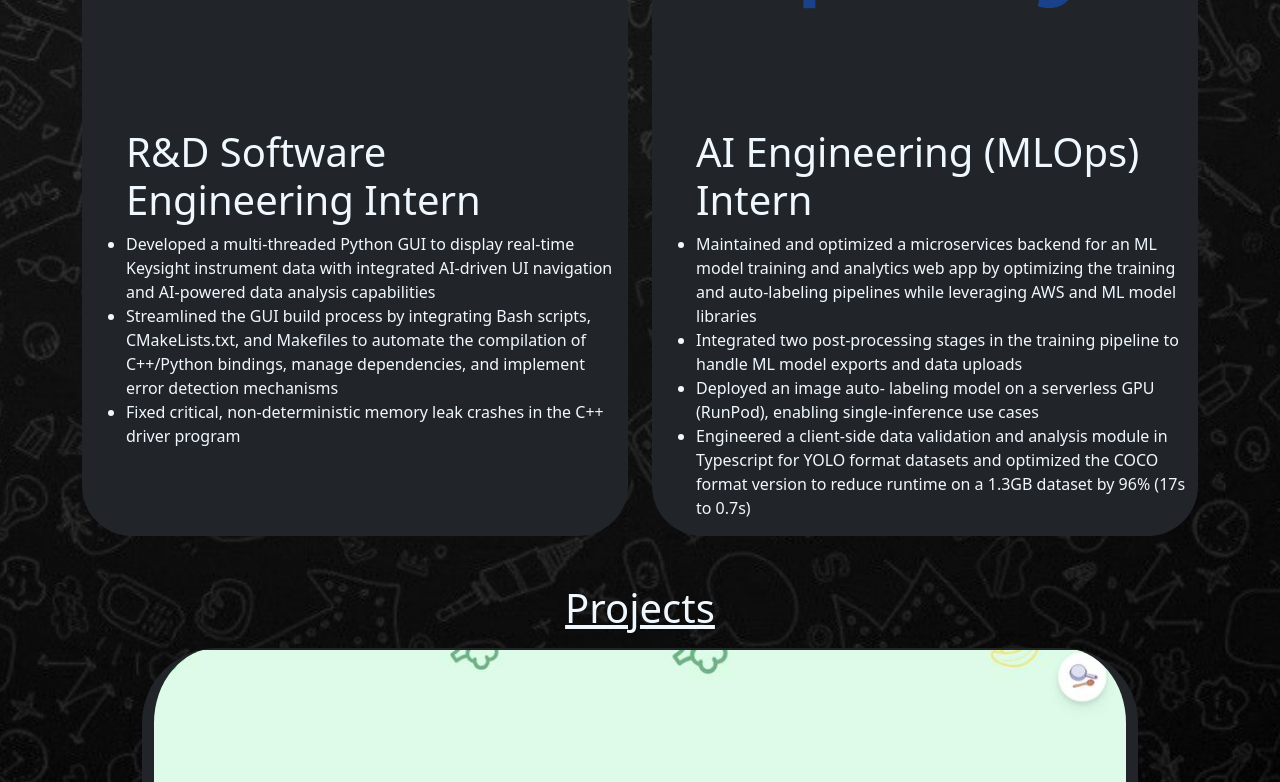
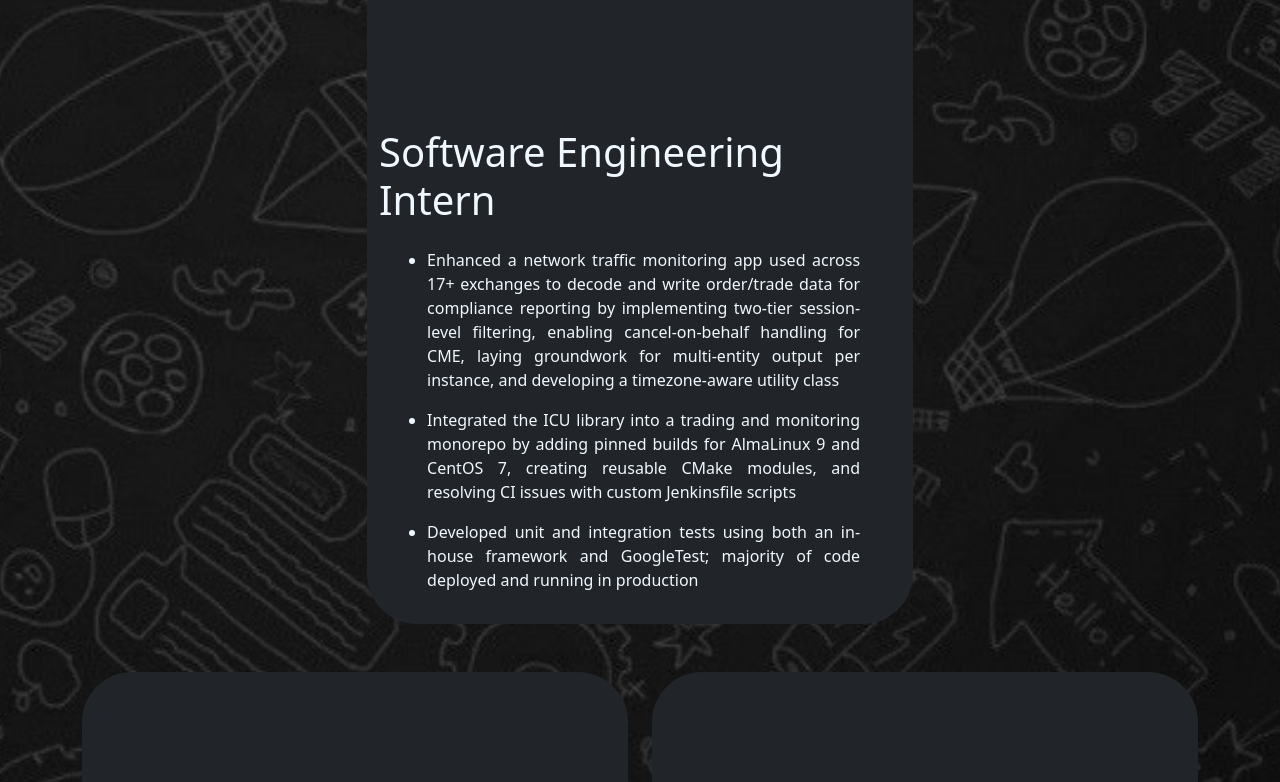
Before and after one commit to Acty101/website, a React (Create React App) app: page / in a window 1280 px wide. Shown: the part 2160-2942 px from the top of the page. Built offline with nearby package versions, Linux system fonts and the light colour scheme.

Commit message:
update website

```diff
--- a/src/components/experience.tsx
+++ b/src/components/experience.tsx
@@ -4,6 +4,12 @@ import Col from "react-bootstrap/Col";
 import LogoCard from "./logo";
 import { COLALIGNMID } from "./settings";
 import "./css/experience.css";
+
+const optiverDetails = [
+  "Enhanced a network traffic monitoring app used across 17+ exchanges to decode and write order/trade data for compliance reporting by implementing two-tier session-level filtering, enabling cancel-on-behalf handling for CME, laying groundwork for multi-entity output per instance, and developing a timezone-aware utility class",
+  "Integrated the ICU library into a trading and monitoring monorepo by adding pinned builds for AlmaLinux 9 and CentOS 7, creating reusable CMake modules, and resolving CI issues with custom Jenkinsfile scripts",
+  "Developed unit and integration tests using both an in-house framework and GoogleTest; majority of code deployed and running in production",
+];
 
 const keysightDetails = [
   "Developed a multi-threaded Python GUI to display real-time Keysight instrument data with integrated AI-driven UI navigation and AI-powered data analysis capabilities",
@@ -24,20 +30,37 @@ function Work() {
       <Row>
         <Col className={COLALIGNMID}>
           <h1>
-          <u><a href="#experience" className="no-style-link">Work Experience</a></u>
+            <u>
+              <a href="#experience" className="no-style-link">
+                Work Experience
+              </a>
+            </u>
           </h1>
         </Col>
       </Row>
       <Row>
-        <Col sm className={`${COLALIGNMID} my-4`}>
+        <Col lg={6} className={`${COLALIGNMID} my-4 mx-auto`}>
+          <LogoCard
+            duration={2}
+            logo_path="./images/work/Optiver.png"
+            title="Software Engineering Intern"
+            points={optiverDetails}
+          />
+        </Col>
+      </Row>
+      <Row>
+        <Col lg={6} className={`${COLALIGNMID} my-4 d-flex flex-column`}>
           <LogoCard
             duration={2}
             logo_path="./images/work/keysight_logo.png"
-            title="R&D Software Engineering Intern"
+            title="R&D Software Intern"
             points={keysightDetails}
           />
         </Col>
-        <Col sm className={`${COLALIGNMID} my-4`}>
+        <Col
+          lg={6}
+          className={`${COLALIGNMID} my-4 d-flex flex-column justify-content-end`}
+        >
           <LogoCard
             duration={2}
             logo_path="./images/work/tapway_logo.png"
--- a/src/components/home.tsx
+++ b/src/components/home.tsx
@@ -33,7 +33,15 @@ function Home() {
   }, [scrollYProgress]);
 
   return (
-    <div id="about" className="bg-dark">
+    <div
+      id="about"
+      className="bg-dark"
+      style={{
+        overflowX: "hidden",
+        width: "100%",
+        position: "relative",
+      }}
+    >
       <NavBar />
       <AnimatePresence>
         {renderScroll && (
--- a/src/components/logo.tsx
+++ b/src/components/logo.tsx
@@ -53,11 +53,33 @@ function LogoCard({
         </Col>
       </Row>
       <Row>
-        <Col sm className={COLALIGNMID}>
-          <ul>
-            <h1>{title}</h1>
+        <Col sm className={COLALIGNEND}>
+          <h1>{title}</h1>
+        </Col>
+      </Row>
+      <Row>
+        <Col
+          sm
+          className={`${COLALIGNMID} some-justify-class`}
+          style={{ maxWidth: "92.5%", textAlign: "justify" }}
+        >
+          <ul
+            style={{
+              paddingLeft: "10%",
+              lineHeight: 1.5,
+              marginTop: "1rem",
+              marginBottom: "1rem",
+            }}
+          >
             {points.map((point, index) => (
-              <li key={index}>{point}</li>
+              <li key={index} style={{ marginBottom: "1rem" }}>
+                {point.split(". ").map((sentence, i) => (
+                  <p key={i} style={{ margin: 0 }}>
+                    {sentence.trim()}
+                    {i < point.split(". ").length - 1 ? "." : ""}
+                  </p>
+                ))}
+              </li>
             ))}
           </ul>
         </Col>
--- a/src/components/navbar.tsx
+++ b/src/components/navbar.tsx
@@ -116,6 +116,7 @@ function NavBar() {
                 title="Contacts"
                 id="basic-nav-dropdown"
                 autoClose="outside"
+                align="end"
               >
                 <NavDropdown.Item>
                   <TooltipCopyIconWord
```
Also changed, not shown: public/images/work/Optiver.png (added), 1 other file (tests, documents, lock files or other folders).
